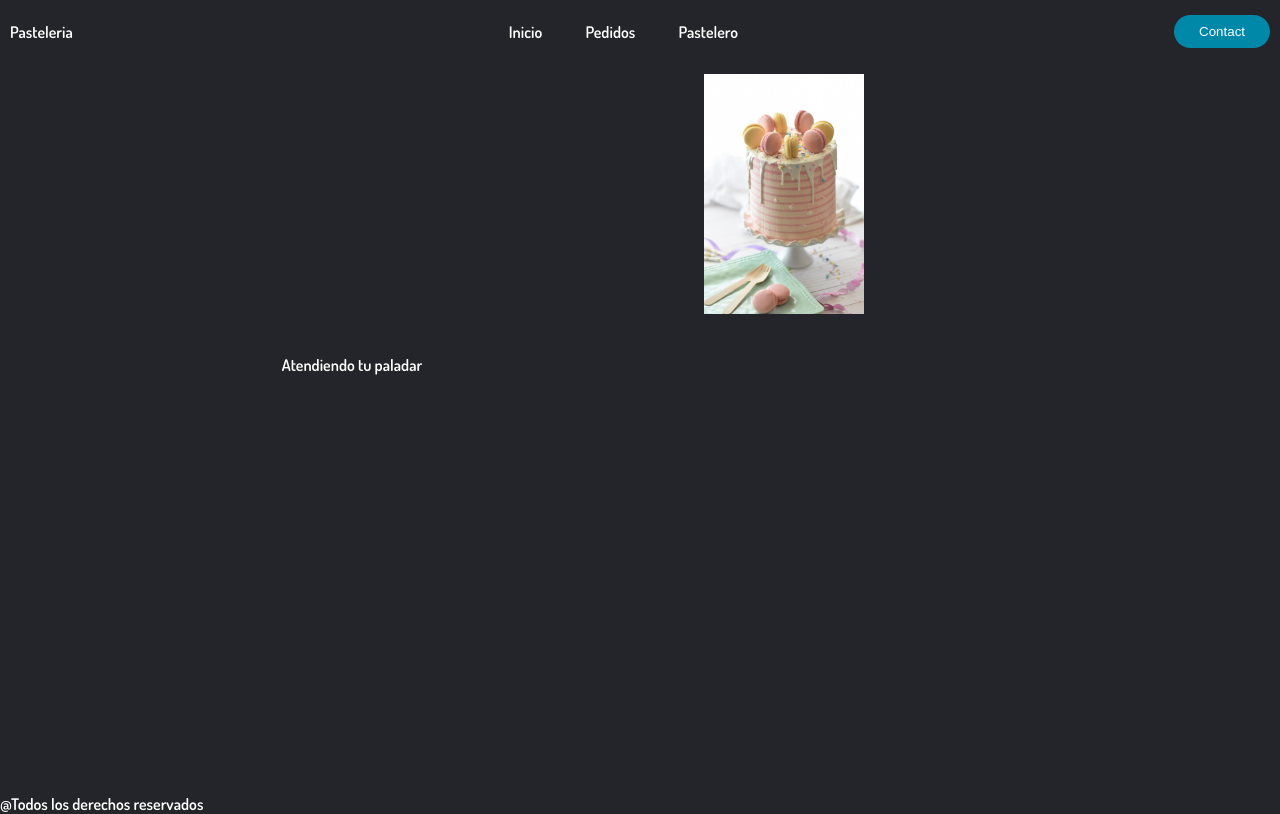
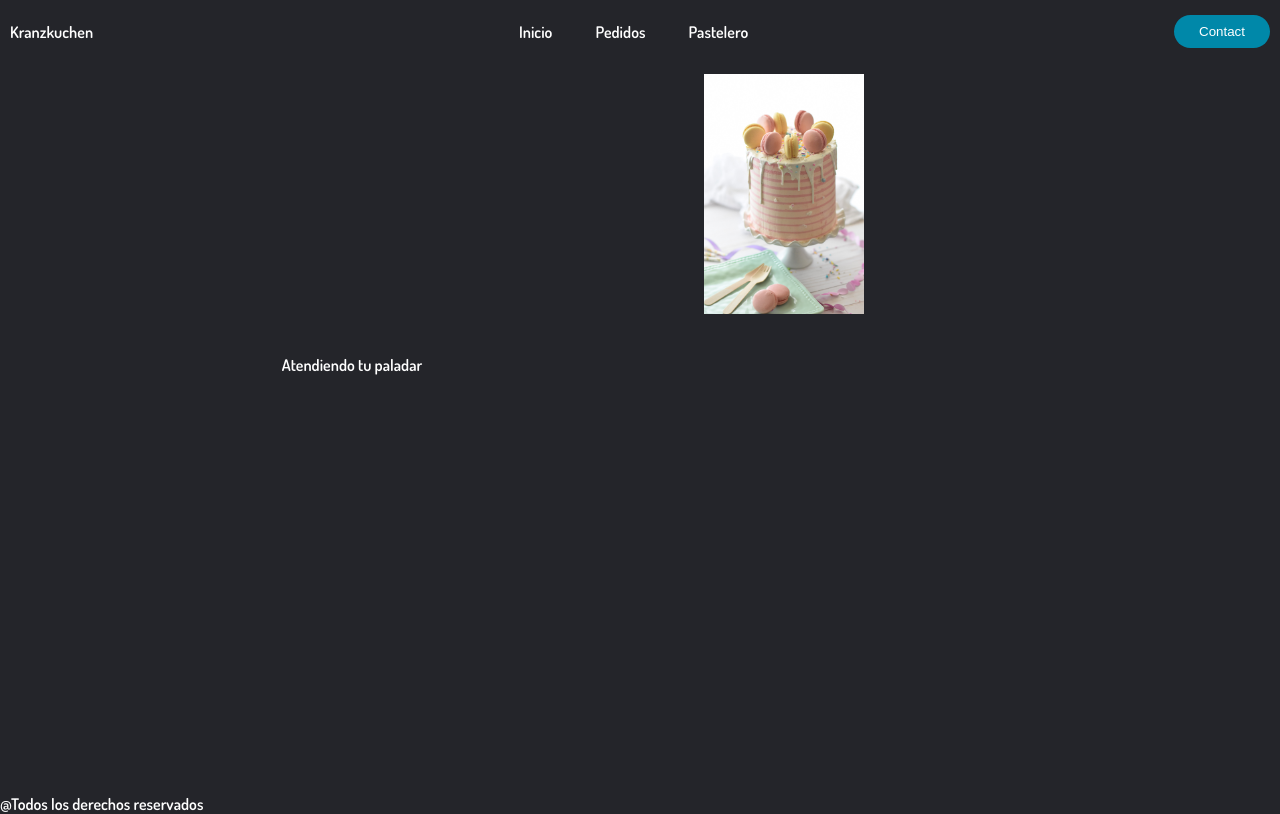
Before and after one commit to VictorMag/MicrosoftFront, a plain HTML site: page Semana 2/index.html in a window 1280 px wide. Drawn offline with Linux system fonts and the light colour scheme.

Commit message:
Add: Semana 2

```diff
--- a/Semana 2/index.html
+++ b/Semana 2/index.html
@@ -21,7 +21,7 @@
     <main class="main">
       <!-- ========== NAVBAR ============ -->
       <header>
-        <a href="/" class="nav__logo">Pasteleria</a>
+        <a href="/" class="nav__logo">Kranzkuchen</a>
         <nav class="nav container">
           <div class="nav__menu">
             <ul class="nav__list">
```
Also changed, not shown: Semana 2/pasteleria/pedidos.html (+1 -1 lines), Semana 2/pastelero/pastelero.html (+1 -1 lines).
